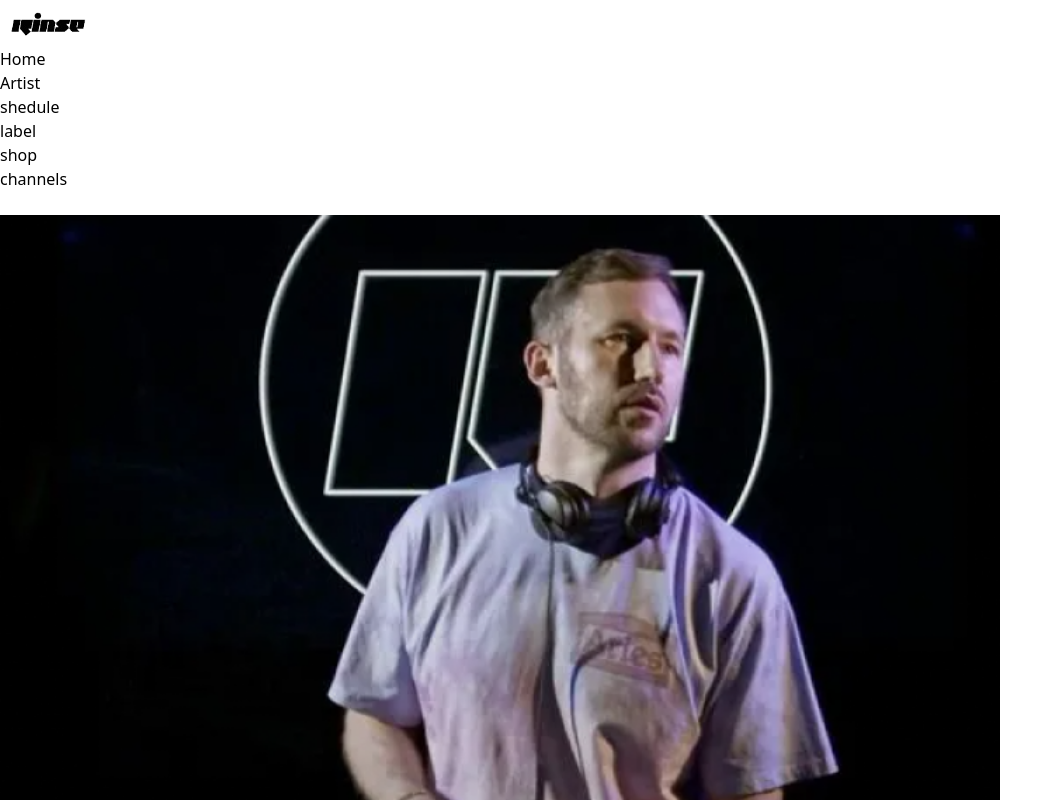
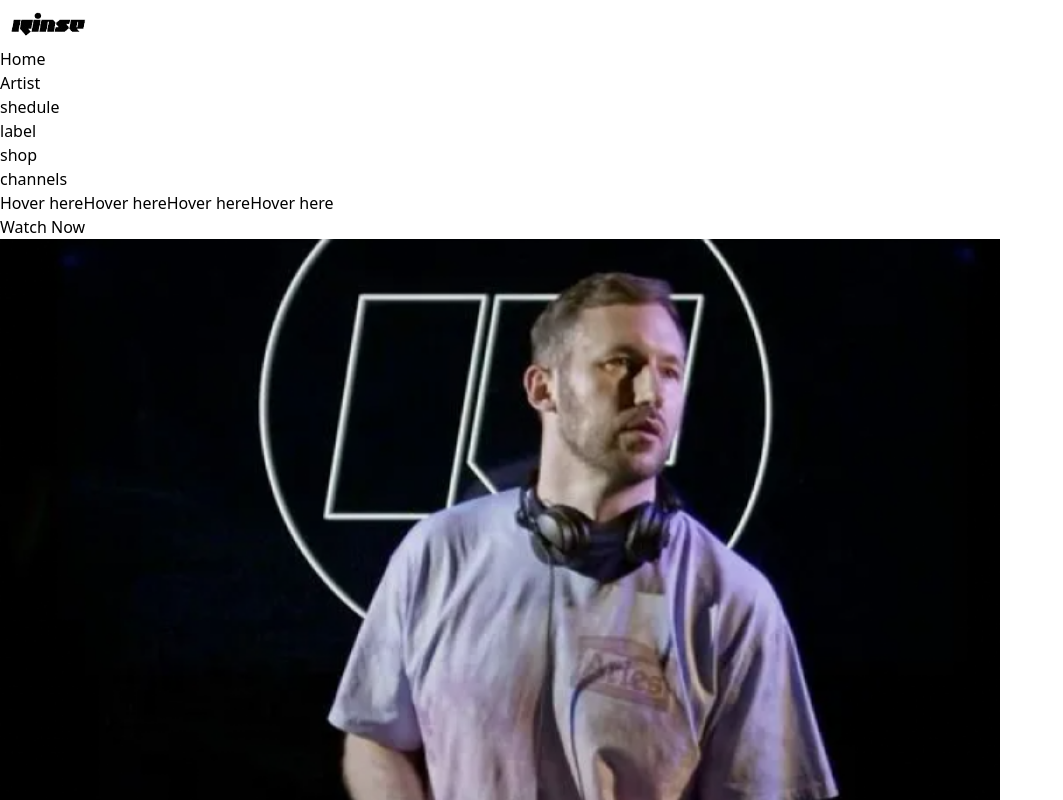
Before and after one commit to suraj-0628/teamadithiya_3391, a React (Vite) app: page / in a window 1280 px wide. Shown: the top 800 px of the page, without its empty margins (0-1063 px from the left). Built offline with nearby package versions, Linux system fonts and the light colour scheme; a web font is replaced by a local one.

Commit message:
commit n

```diff
--- a/src/App.jsx
+++ b/src/App.jsx
@@ -11,25 +11,26 @@ const App =()=>{
       <section className=''><Hero /></section>
       {/* BUTTONS */}
       <section className="flex padding-x gap-10 pt-10">
-      <button className='h-16 w-[20rem] bg-slate-300 rounded-3xl hover:bg-blue-400'>
+      <button className='h-16 w-[20rem] bg-gray-300 rounded-3xl hover:bg-blue-400'>
+        Hover here
         </button>
 
-        <button className='h-16 w-[20rem] bg-slate-300 rounded-3xl hover:bg-red-400'>
+        <button className='h-16 w-[20rem] bg-gray-300 rounded-3xl hover:bg-red-400'>
+        Hover here
         </button>
 
-        <button className='h-16 w-[20rem] bg-slate-300 rounded-3xl hover:bg-green-400'>
+        <button className='h-16 w-[20rem] bg-gray-300 rounded-3xl hover:bg-green-400'>
+        Hover here
         </button>
 
-        <button className='h-16 w-[20rem] bg-slate-300 rounded-3xl hover:bg-yellow-400 '>
+        <button className='h-16 w-[20rem] bg-gray-300 rounded-3xl hover:bg-yellow-400 '>
+        Hover here
         </button>
-
-
-
-        {/* <Buttons />
-        <Buttons />
-        <Buttons /> */}
       </section>
       {/*  */}
+      <section className="padding-x pt-10">
+        <h1 className="text-2xl font-bold">Watch Now</h1>
+      </section>
       <section className=" flex  overflow-x-auto padding-x">
        <Card />
        <Card />
@@ -37,6 +38,33 @@ const App =()=>{
        <Card />
        <Card />
       </section>
+      {/* repeat above */}
+      <section className="padding-x pt-10">
+        <h1 className="text-2xl font-bold">Live from the club</h1>
+      </section>
+      <section className=" flex  overflow-x-auto padding-x">
+       <Card />
+       <Card />
+       <Card />
+       <Card />
+       <Card />
+      </section>
+
+       {/* repeat above */}
+       <section className="padding-x pt-10">
+        <h1 className="text-2xl font-bold">Latest Label Releases</h1>
+      </section>
+      <section className=" flex  overflow-x-auto padding-x">
+       <Card />
+       <Card />
+       <Card />
+       <Card />
+       <Card />
+      </section>
+
+      <section  className="pt-10">
+      <div className='max-w-screen flex xl:flex-row flex-col justify-center h-[200px]  bg-black '></div>
+      </section>
     </main>
   )
 }
--- a/src/components/Card.jsx
+++ b/src/components/Card.jsx
@@ -3,7 +3,7 @@ import { sameImg } from '../assets'
 
 const Card = () => {
   return (
-    <div className='pt-10 mr-10'>
+    <div className='pt-8 mr-10'>
         <a href="/" >
         <div className='h-[20rem] w-[20rem] bg-black rounded-xl '>
         <img src={sameImg} height={1000} width={1000} className='py-' alt="" />
```
